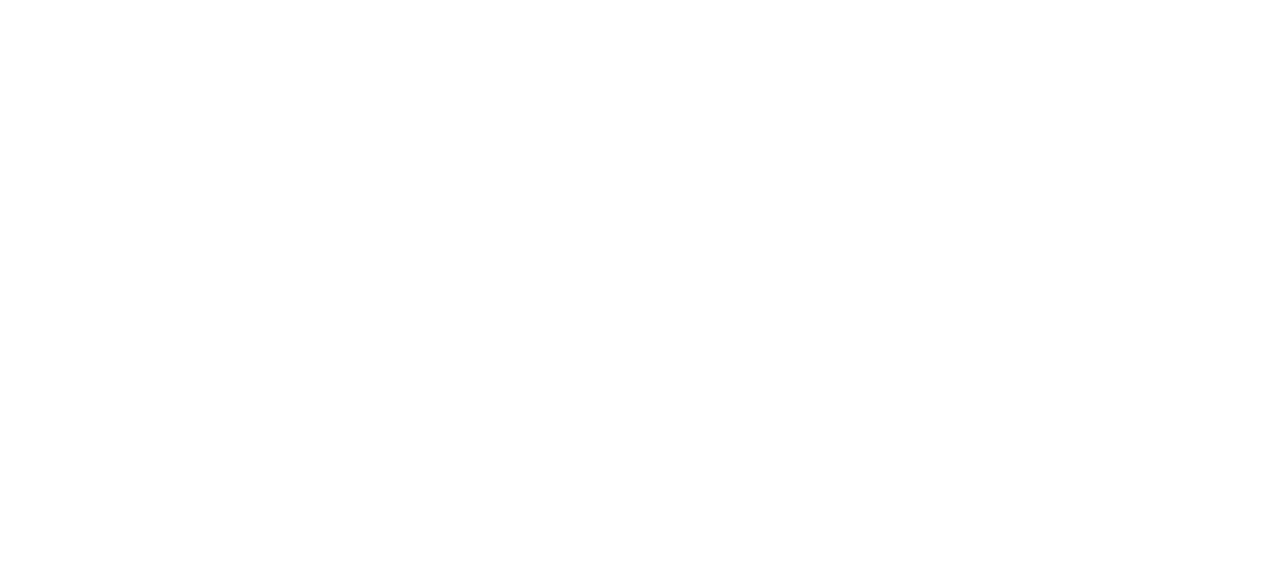
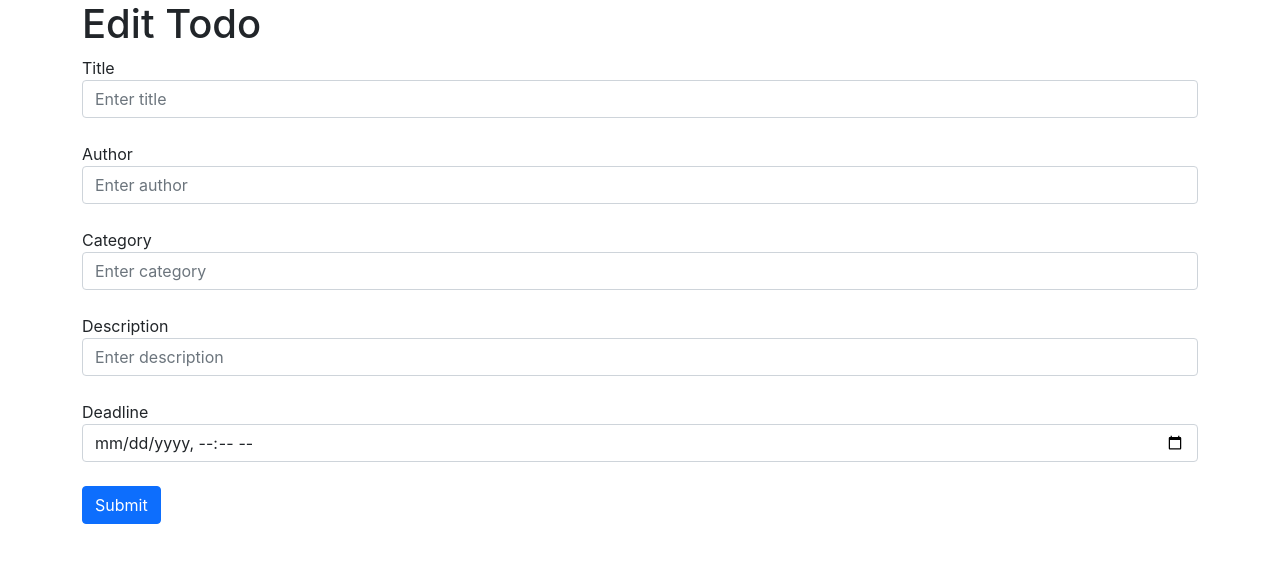
Before and after one commit to danielsitepu36/kn-todolist, a React (Create React App) app: page /task/1 in a window 1280 px wide. Shown: the top 562 px of the page. Built offline with nearby package versions, Linux system fonts and the light colour scheme.

Commit message:
init react hook form and todo

```diff
--- a/package.json
+++ b/package.json
@@ -3,14 +3,18 @@
   "version": "0.1.0",
   "private": true,
   "dependencies": {
+    "@hookform/resolvers": "^2.8.8",
     "@testing-library/jest-dom": "^5.14.1",
     "@testing-library/react": "^12.0.0",
     "@testing-library/user-event": "^13.2.1",
+    "bootstrap": "^5.1.3",
     "react": "^17.0.2",
     "react-dom": "^17.0.2",
+    "react-hook-form": "^7.25.1",
     "react-router-dom": "5.2.0",
     "react-scripts": "5.0.0",
-    "web-vitals": "^2.1.0"
+    "web-vitals": "^2.1.0",
+    "yup": "^0.32.11"
   },
   "scripts": {
     "start": "react-scripts start",
--- a/src/App.js
+++ b/src/App.js
@@ -5,29 +5,35 @@
 import About from './pages/About';
 import ToDoList from './pages/ToDoList';
 import Category from './pages/Category';
+import FormToDoList from './pages/ToDoList/New';
 
 function App() {
   const menus = [
     {
       id: 0,
       path: '/home',
-      component: Home,
+      component: Home
     },
     {
       id: 1,
       path: '/about',
-      component: About,
+      component: About
     },
     {
       id: 2,
       path: '/task',
-      component: ToDoList,
+      component: ToDoList
     },
     {
       id: 3,
       path: '/category',
-      component: Category,
+      component: Category
     },
+    {
+      id: 4,
+      path: '/task/:id',
+      component: FormToDoList
+    }
   ];
 
   return (
--- /dev/null
+++ b/src/components/ToDoList/index.js
@@ -0,0 +1,25 @@
+import React from 'react';
+
+function TodoList({ title }) {
+  return (
+    <div>
+      <h1>{title}</h1>
+      <table className="table">
+        <thead>
+          <tr>
+            <td>ID</td>
+            <td>Author</td>
+            <td>Deadline</td>
+          </tr>
+        </thead>
+        <tbody>
+          <tr>
+            <td>1</td>
+          </tr>
+        </tbody>
+      </table>
+    </div>
+  );
+}
+
+export default TodoList;
--- a/src/index.js
+++ b/src/index.js
@@ -1,5 +1,6 @@
 import React from 'react';
 import ReactDOM from 'react-dom';
+import 'bootstrap/dist/css/bootstrap.css';
 import './index.css';
 import App from './App';
 import reportWebVitals from './reportWebVitals';
--- a/src/pages/Home/index.js
+++ b/src/pages/Home/index.js
@@ -1,7 +1,70 @@
-import React from 'react';
+import React, { useEffect, useState, useCallback, useMemo } from 'react';
+import { useLocation } from 'react-router-dom';
+import TodoList from '../../components/ToDoList';
 
-function index() {
-  return <h1>Home</h1>;
+function Home() {
+  const [count, setCount] = useState(0);
+
+  // const [backgroundColor, setBackgroundColor] = useState('#000000');
+
+  const [todoList, setTodoList] = useState([]);
+
+  // const { search } = useLocation();
+
+  useEffect(() => {
+    console.log('render');
+  }, []);
+
+  // trigger first mount only
+
+  // useEffect(() => {
+  //   console.log('rerender trigger');
+  // });
+
+  // useEffect(() => {
+  //   console.log('count changed');
+  // }, [count, backgroundColor]);
+
+  // const changeBackground = useCallback(() => {
+  //   console.log(backgroundColor);
+  //   for (let i = 0; i < 10000000000000; i++) {}
+  //   setBackgroundColor('yellow');
+  // }, [backgroundColor]);
+
+  // const countChanged = useCallback(() => {
+  //   console.log(count);
+  // }, [count]);
+
+  // useEffect(() => {
+  //   console.log('trigger pagination', search);
+  // }, [search]);
+
+  // trigger if dependency changes
+
+  const handleClick = () => {
+    setCount((prevCount) => prevCount + 1);
+  };
+  return (
+    <div>
+      {/* <h1>Home</h1> */}
+      {/* <button type="button" onClick={handleClick}>
+        Increment count
+      </button> */}
+      {/* <div
+        style={{
+          width: '2em',
+          height: '2em',
+          background: backgroundColor,
+          margin: '2em'
+        }}
+      ></div>
+      <button type="button" onClick={changeBackground}>
+        Change Background
+      </button> */}
+      {/* <h1>This is current count: {count}</h1> */}
+      Home
+    </div>
+  );
 }
 
-export default index;
+export default Home;
--- /dev/null
+++ b/src/pages/ToDoList/New/index.js
@@ -0,0 +1,83 @@
+import React, { useState } from 'react';
+import { useParams } from 'react-router-dom';
+import { useForm } from 'react-hook-form';
+
+function FormToDoList() {
+  //   const [title, setTitle] = useState('');
+  //   const [title, setTitle] = useState('');
+  //   const [title, setTitle] = useState('');
+  //   const [title, setTitle] = useState('');
+
+  const { id } = useParams();
+
+  const {
+    register,
+    handleSubmit,
+    watch,
+    formState: { errors }
+  } = useForm();
+  const onSubmit = (data) => console.log(data);
+  return (
+    <div className="container">
+      <h1>{`${id !== 'new' ? 'Edit' : 'Create'}`} Todo</h1>
+      <div className="d-flex flex-column gap-4">
+        <div>
+          <label htmlFor="title">Title</label>
+          <input
+            type="text"
+            className="form-control"
+            placeholder="Enter title"
+            id="title"
+          />
+        </div>
+        <div>
+          <label htmlFor="title">Author</label>
+          <input
+            type="text"
+            className="form-control"
+            placeholder="Enter author"
+            id="title"
+            // value={author}
+            // onChange={({target : {value}} => {
+            //     setS
+            // })}
+          ></input>
+        </div>{' '}
+        <div>
+          <label htmlFor="title">Category</label>
+          <input
+            type="text"
+            className="form-control"
+            placeholder="Enter category"
+            id="title"
+          ></input>
+        </div>{' '}
+        <div>
+          <label htmlFor="title">Description</label>
+          <input
+            type="text"
+            className="form-control"
+            placeholder="Enter description"
+            id="title"
+          ></input>
+        </div>{' '}
+        <div>
+          <label htmlFor="title">Deadline</label>
+          <input
+            type="datetime-local"
+            className="form-control"
+            placeholder="Enter title"
+            id="title"
+          ></input>
+        </div>
+        <div>
+          <button className="btn btn-primary" onClick={() => onSubmit()}>
+            Submit
+          </button>
+        </div>
+      </div>
+    </div>
+  );
+}
+
+export default FormToDoList;
--- a/src/pages/ToDoList/index.js
+++ b/src/pages/ToDoList/index.js
@@ -1,7 +1,14 @@
 import React from 'react';
+import { useState } from 'react/cjs/react.development';
+import TodoList from '../../components/ToDoList';
 
-function index() {
-  return <h1>ToDoList</h1>;
+function TodolistView() {
+  const [todoList, setTodoList] = useState([]);
+  return (
+    <div>
+      <TodoList title="Todo" data={todoList}></TodoList>
+    </div>
+  );
 }
 
-export default index;
+export default TodolistView;
```
Also changed, not shown: 1 other file (tests, documents, lock files or other folders).
